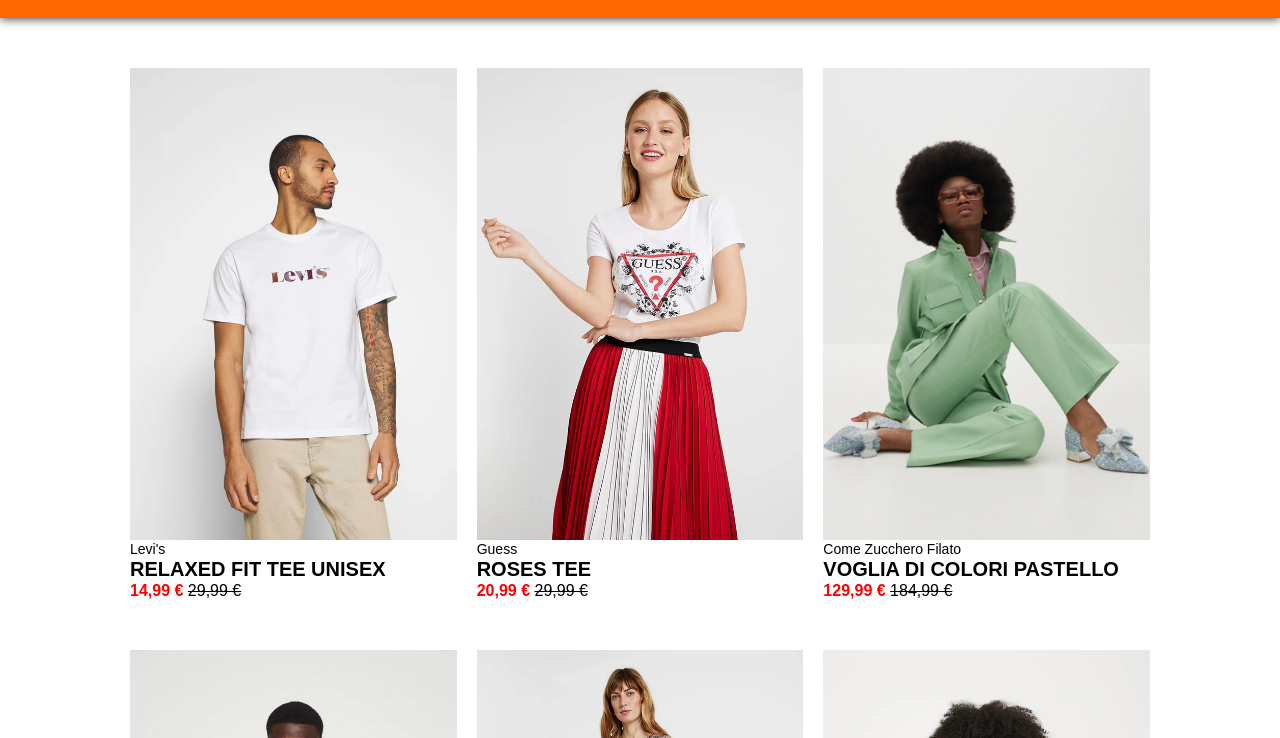
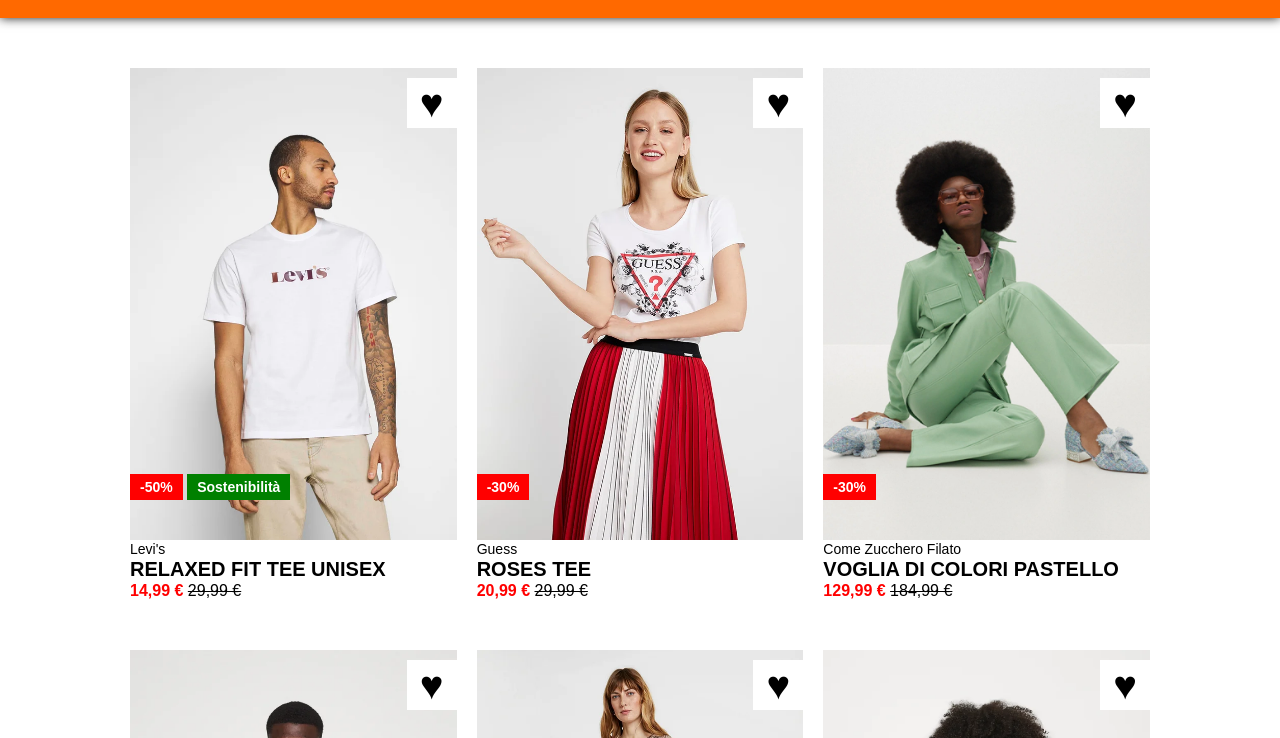
Before and after one commit to Alessandro-Villani/html-css-boolando, a plain HTML site: page index.html in a window 1280 px wide. Shown: the part 62-800 px from the top of the page. Drawn offline with Linux system fonts and the light colour scheme.

Commit message:
added tags and favourites

```diff
--- a/css/styles.css
+++ b/css/styles.css
@@ -152,3 +152,41 @@ nav a{
     font-weight: bold;
     color: red;
 }
+
+.tags{
+    position: absolute;
+    bottom: 40px;
+    left: 0;
+}
+
+.tag{
+    display: inline-block;
+    padding: 5px 10px;
+    color: white;
+    font-size: 14px;
+    font-weight: bold;
+}
+
+.tag.discount{
+    background-color: red;
+}
+
+.tag.sostenibility{
+    background-color: green;
+}
+
+.favourites{
+    position: absolute;
+    background-color: white;
+    width: 50px;
+    height: 50px;
+    text-align: center;
+    line-height: 50px;
+    font-size: 40px;
+    right: 0;
+    top: 10px;
+}
+
+.favourites:hover{
+    color: red;
+}
--- a/index.html
+++ b/index.html
@@ -36,6 +36,11 @@
                     <div class="card">
                         <img src="img/1.webp" alt="mam-casual">
                         <img src="img/1b.webp" alt="man-casual-alt" class="hover-img">
+                        <div class="tags">
+                            <div class="tag discount">-50%</div>
+                            <div class="tag sostenibility">Sostenibilità</div>
+                        </div>
+                        <div class="favourites">&hearts;</div>
                     </div>
                     <h3>Levi's</h3>
                     <h2>RELAXED FIT TEE UNISEX</h2>
@@ -45,6 +50,10 @@
                     <div class="card">
                         <img src="img/2.webp" alt="woman-skirt">
                         <img src="img/2b.webp" alt="woman-skirt-alt" class="hover-img">
+                        <div class="tags">
+                            <div class="tag discount">-30%</div>
+                        </div>
+                        <div class="favourites">&hearts;</div>
                     </div>
                     <h3>Guess</h3>
                     <h2>ROSES TEE</h2>
@@ -54,6 +63,10 @@
                     <div class="card">
                         <img src="img/3.webp" alt="woman-tailleur">
                         <img src="img/3b.webp" alt="woman-tailleur-alt" class="hover-img">
+                        <div class="tags">
+                            <div class="tag discount">-30%</div>
+                        </div>
+                        <div class="favourites">&hearts;</div>
                     </div>
                     <h3>Come Zucchero Filato</h3>
                     <h2>VOGLIA DI COLORI PASTELLO</h2>
@@ -65,6 +78,11 @@
                     <div class="card">
                         <img src="img/4.webp" alt="man-jeans">
                         <img src="img/4b.webp" alt="man-jeans-alt" class="hover-img">
+                        <div class="tags">
+                            <div class="tag discount">-50%</div>
+                            <div class="tag sostenibility">Sostenibilità</div>
+                        </div>
+                        <div class="favourites">&hearts;</div>
                     </div>
                     <h3>Levi's</h3>
                     <h2>TEE UNISEX</h2>
@@ -74,6 +92,7 @@
                     <div class="card">
                         <img src="img/5.webp" alt="woman-dress">
                         <img src="img/5b.webp" alt="woman-dress-alt" class="hover-img">
+                        <div class="favourites">&hearts;</div>
                     </div>
                     <h3>Maya Deluxe</h3>
                     <h2>RELAXED FIT TEE UNISEX</h2>
@@ -83,6 +102,10 @@
                     <div class="card">
                         <img src="img/6.webp" alt="woman-sweater">
                         <img src="img/6b.webp" alt="woman-sweater-alt" class="hover-img">
+                        <div class="tags">
+                            <div class="tag sostenibility">Sostenibilità</div>
+                        </div>
+                        <div class="favourites">&hearts;</div>
                     </div>
                     <h3>Esprit!</h3>
                     <h2>MAGLIONE - BLACK</h2>
```
